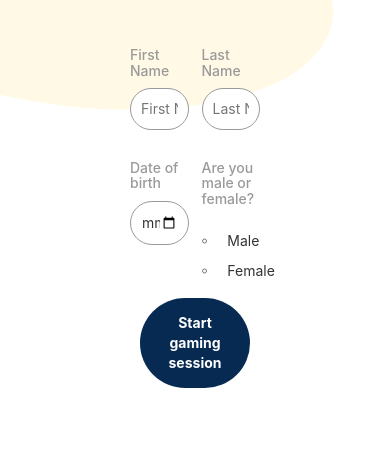
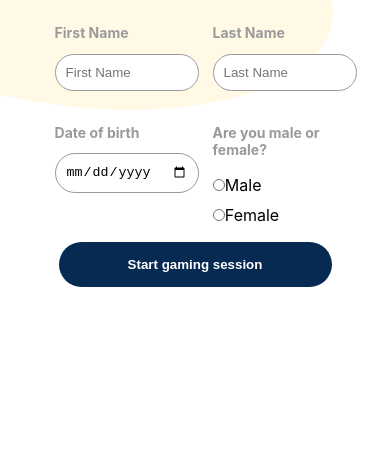
Before and after one commit to iparhai/AllGamesDemo, a React app: page /Login in a window 390 px wide. Shown: the part 371-844 px from the top of the page. Built offline with nearby package versions, Linux system fonts and the light colour scheme.

Commit message:
Finalized

```diff
--- a/package.json
+++ b/package.json
@@ -6,8 +6,10 @@
     "@testing-library/jest-dom": "^5.16.2",
     "@testing-library/react": "^12.1.3",
     "@testing-library/user-event": "^13.5.0",
+    "bootstrap": "^5.1.3",
     "jquery": "^3.6.0",
     "react": "^17.0.2",
+    "react-bootstrap": "^2.1.2",
     "react-dom": "^17.0.2",
     "react-router-dom": "^6.2.1",
     "react-scripts": "5.0.0",
--- a/public/index.html
+++ b/public/index.html
@@ -2,45 +2,24 @@
 <html lang="en">
   <head>
     <meta charset="utf-8" />
-    <link rel="icon" href="%PUBLIC_URL%/favicon.ico" />
+    <link rel="icon" href="../src/assets/iparhai.svg" />
     <meta name="viewport" content="width=device-width, initial-scale=1" />
     <meta name="theme-color" content="#000000" />
     <meta
       name="description"
       content="Web site created using create-react-app"
     />
-    <link rel="apple-touch-icon" href="%PUBLIC_URL%/logo192.png" />
-    <!--
-      manifest.json provides metadata used when your web app is installed on a
-      user's mobile device or desktop. See https://developers.google.com/web/fundamentals/web-app-manifest/
-    -->
+    <link rel="apple-touch-icon" href="../src/assets/iparhai.svg" />
+
     <link rel="manifest" href="%PUBLIC_URL%/manifest.json" />
-    <!--
-      Notice the use of %PUBLIC_URL% in the tags above.
-      It will be replaced with the URL of the `public` folder during the build.
-      Only files inside the `public` folder can be referenced from the HTML.
 
-      Unlike "/favicon.ico" or "favicon.ico", "%PUBLIC_URL%/favicon.ico" will
-      work correctly both with client-side routing and a non-root public URL.
-      Learn how to configure a non-root public URL by running `npm run build`.
-    -->
-    <link rel="stylesheet" href="https://maxcdn.bootstrapcdn.com/bootstrap/3.4.1/css/bootstrap.min.css">
-    <script src="https://ajax.googleapis.com/ajax/libs/jquery/3.5.1/jquery.min.js"></script>
-    <script src="https://maxcdn.bootstrapcdn.com/bootstrap/3.4.1/js/bootstrap.min.js"></script>
-    <title>React App</title>
+    <title>Games</title>
   </head>
   <body>
     <noscript>You need to enable JavaScript to run this app.</noscript>
     <div id="root"></div>
-    <!--
-      This HTML file is a template.
-      If you open it directly in the browser, you will see an empty page.
+  </body>
 
-      You can add webfonts, meta tags, or analytics to this file.
-      The build step will place the bundled scripts into the <body> tag.
 
-      To begin the development, run `npm start` or `yarn start`.
-      To create a production bundle, use `npm run build` or `yarn build`.
-    -->
-  </body>
+
 </html>
--- a/src/Pages/Levels.js
+++ b/src/Pages/Levels.js
@@ -57,6 +57,9 @@ export default function Levels({data}) {
                     })
                     // 'NULL'
                     :
+                    searchgrade.get("grade") == '5'?
+                        <UnitCard Key={2} color='#f00' text='Comming soon' description='In progress'/>
+                    :
                     difficulty.map((obj,idx)=>{
                         return(
                             <a href={`https://iparhai.github.io/dynamicGame/?${searchParams}&dif=${obj.dif}`} target='_blank' style={{textDecoration:'none',margin:'1%'}}>
--- a/src/Pages/Login.js
+++ b/src/Pages/Login.js
@@ -23,13 +23,13 @@ export default function Login() {
                     <div class='col1'>
                         <label><h6>First Name</h6></label>
                         <div className='userInput'>
-                            <input placeholder='First Name' type='name'/>
+                            <input placeholder='First Name' type='name' required/>
                         </div>
                     </div>
                     <div class='col1'>
                         <label><h6>Last Name</h6></label>
                         <div className='userInput'>
-                            <input placeholder='Last Name' type='name'/>
+                            <input placeholder='Last Name' type='name' required/>
                         </div>
                     </div>
                 </div>
@@ -37,7 +37,7 @@ export default function Login() {
                     <div class='col1'>
                         <label><h6>Date of birth</h6></label>
                         <div className='userInput'>
-                            <input placeholder='' type='date'/>
+                            <input placeholder='' type='date' required/>
                         </div>
                     </div>
                     <div class='col1'>
@@ -58,7 +58,7 @@ export default function Login() {
 
                 <div style={{textAlign:'center'}}>
                     <Link to={`/Dashboard/?gender=${gender==0?"m":'f'}`}>
-                        <button className='submit'>Start gaming session</button>
+                        <button className='submit' type='submit'>Start gaming session</button>
                     </Link>
                 </div>
 
--- a/src/Pages/style.css
+++ b/src/Pages/style.css
@@ -89,6 +89,22 @@
     width : 70%;
     margin-top : 3vw;
     font-weight: bold;
+}
+@media  screen and (max-width : 900px){
+    .form{
+        width: 100%;
+        margin : 0;
+        padding : 0;
+    }
+    .row1 , .row2 {
+        width: 90%;
+        display: flex;
+        justify-content: space-evenly;
+        margin: 0% 5%;
+    }
+    .row1 .col1 ,.row2 .col1 {
+        width: 35%;
+    }
 }
 /* Dashboard CSS */
 .dashboard{
```
Also changed, not shown: public/logo192.png (deleted), public/logo512.png (deleted), 1 other file.
